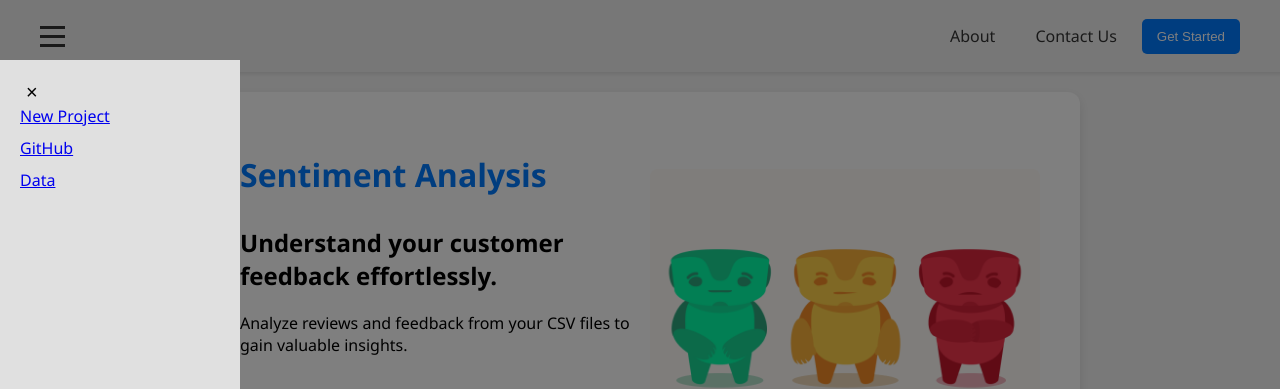
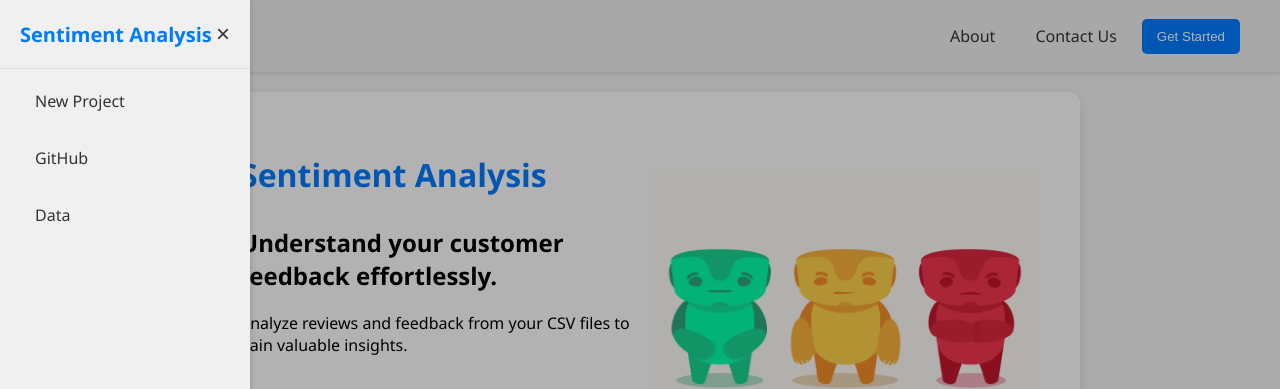
Before and after one commit to Hritikraj8804/Sentiment-Analysis, a website: page public/index.html in a window 1280 px wide. Both pictures are taken after a click on the element 52 px from the left and 36 px from the top of the page. Shown: the top 389 px of the page. Drawn offline with Linux system fonts and the light colour scheme.

Commit message:
Fixes sidebar

```diff
--- a/public/index.html
+++ b/public/index.html
@@ -17,6 +17,7 @@
             </div>
             <div class="sidebar">
                 <div class="sidebar-header">
+                    <h2 class="sidebar-title">Sentiment Analysis</h2>
                     <button class="close-sidebar">&times;</button>
                 </div>
                 <ul>
--- a/public/style.css
+++ b/public/style.css
@@ -7,22 +7,58 @@ body {
     align-items: center;
     min-height: 100vh;
     background-color: #f4f4f4;
+    position: relative;
+    overflow-x: hidden;
+    width: 100%;
 }
 
 .sidebar {
-    width: 200px;
-    background-color: #e0e0e0;
+    width: 250px;
+    background-color: #f0f0f0;
     position: fixed;
     top: 0;
-    left: -200px; /* Hide the sidebar by default */
-    height: 100%;
-    transition: left 0.3s ease; /* Smooth transition */
+    left: -100%;
+    height: 100vh;
+    transition: left 0.3s ease;
+    padding-top: 80px;  /* Account for header height */
+    padding-left: 20px;
+    padding-right: 20px;
+    box-shadow: 2px 0 5px rgba(0, 0, 0, 0.1);
+    z-index: 999;
+    box-sizing: border-box;
+}
+
+.sidebar-header {
+    position: absolute;
+    top: 0;
+    left: 0;
+    right: 0;
     padding: 20px;
-    z-index: 1000; /* Ensure it's above other content */
+    background-color: #f0f0f0;
+    border-bottom: 1px solid #ddd;
+    display: flex;
+    justify-content: space-between;
+    align-items: center;
+}
+
+.sidebar-title {
+    font-size: 1.25rem;
+    font-weight: 600;
+    color: #007bff;
+    margin: 0;
+}
+
+.close-sidebar {
+    background: none;
+    border: none;
+    font-size: 24px;
+    cursor: pointer;
+    color: #333;
+    padding: 0;
 }
 
 .sidebar.active {
-    left: 0; /* Show the sidebar when active */
+    left: 0;
 }
 
 .sidebar-overlay {
@@ -31,13 +67,16 @@ body {
     left: 0;
     width: 100%;
     height: 100%;
-    background-color: rgba(0, 0, 0, 0.5); /* Semi-transparent black */
-    z-index: 999; /* Below the sidebar but above other content */
-    display: none; /* Hidden by default */
+    background-color: rgba(0, 0, 0, 0.3);
+    z-index: 998;
+    opacity: 0;
+    visibility: hidden;
+    transition: all 0.3s ease;
 }
 
 .sidebar-overlay.active {
-    display: block; /* Show the overlay when active */
+    opacity: 1;
+    visibility: visible;
 }
 
 .hamburger {
@@ -53,18 +92,13 @@ body {
     margin: 3px 0;
 }
 
-.close-sidebar {
-    background: none;
-    border: none;
-    font-size: 20px;
-    cursor: pointer;
-}
-
 header {
     background-color: #f0f0f0;
     padding: 15px 20px;
     box-shadow: 0 2px 4px rgba(0, 0, 0, 0.1);
     width: 100%;
+    position: relative;
+    box-sizing: border-box;
 }
 
 nav {
@@ -88,21 +122,6 @@ nav {
     margin: 3px 0;
 }
 
-.sidebar {
-    width: 200px;
-    background-color: #e0e0e0;
-    position: fixed;
-    top: 60px;
-    left: -200px;
-    height: 100%;
-    transition: left 0.3s ease;
-    padding: 20px;
-}
-
-.sidebar.active {
-    left: 0;
-}
-
 .sidebar ul {
     list-style: none;
     padding: 0;
@@ -110,7 +129,28 @@ nav {
 }
 
 .sidebar li {
-    margin-bottom: 10px;
+    margin-bottom: 15px;
+    transition: all 0.3s ease;
+}
+
+.sidebar li a {
+    display: block;
+    color: #333;
+    text-decoration: none;
+    padding: 10px 15px;
+    border-radius: 5px;
+    transition: all 0.3s ease;
+    font-weight: 500;
+}
+
+.sidebar li a:hover {
+    background-color: #007bff;
+    color: white;
+    transform: translateX(5px);
+}
+
+.sidebar li:hover {
+    transform: scale(1.02);
 }
 
 .right-nav {
```
